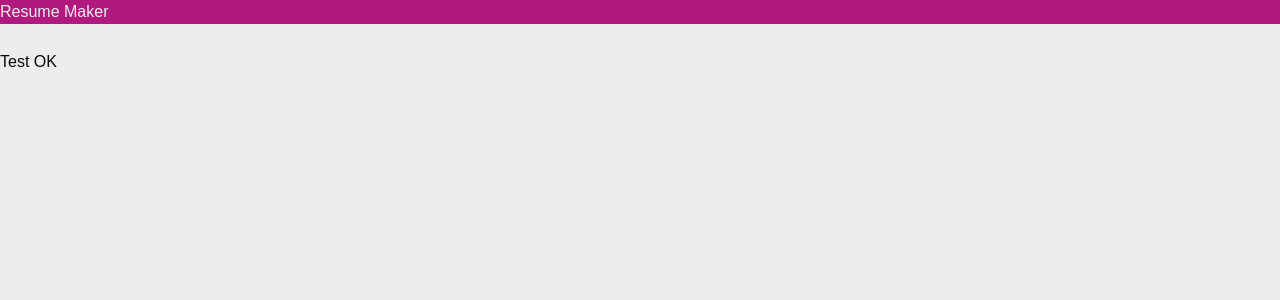
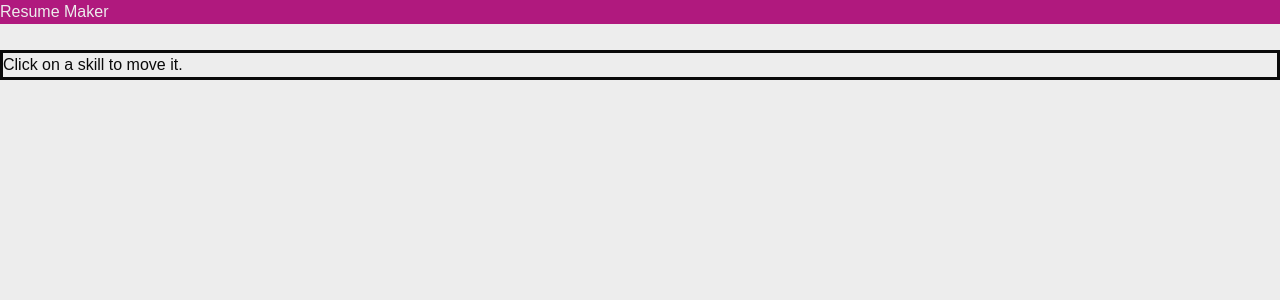
Before and after one commit to The-MEDINA/Resume-builder, a Next.js app in the folder resume-builder/: page /Skills in a window 1280 px wide. Shown: the top 300 px of the page. Built offline with nearby package versions, Linux system fonts and the light colour scheme.

Commit message:
I'm so tired I think i've been sitting here doing nothing for 2 hours
very productive hackathon

```diff
--- a/resume-builder/public/HelperScripts/skillTags.ts
+++ b/resume-builder/public/HelperScripts/skillTags.ts
@@ -7,17 +7,9 @@
 export function GetSavedSkillList(): string[]
 {
   let returnValue: string[] = [];
-  /*let checkForDocument: boolean = true;
-  while(checkForDocument)
-  {
-    if (typeof window !== "undefined")
-    {*/
-        // some if statement that checks if the cookie is the youngest.
-        returnValue = DecodeSkillListCookie();
-        // another if statement to check if the CSH account's saved list is the youngest
-    /*}
-    checkForDocument = false;
-  }*/
+    // some if statement that checks if the cookie is the youngest.
+    returnValue = DecodeSkillListCookie();
+    // another if statement to check if the CSH account's saved list is the youngest
     return returnValue;
     // (I hope and dream this will one day be implemented)
 }
@@ -32,14 +24,20 @@ function DecodeSkillListCookie(): string[]
     {
       if (listOfCookies[i].indexOf("SkillTags") == 0)
       {
-          let intermediate = listOfCookies[i].split("=");
-          cookieToDecode = intermediate[1];
+        let intermediate = listOfCookies[i].split("=");
+        cookieToDecode = intermediate[1];
       }
     }
     for (let i = 0; i < cookieToDecode.length; i++)
     {
       allSkills = cookieToDecode.split("`");
     }
-    console.log(allSkills);
     return allSkills;
 }
+
+// Gets a skill name from its address.
+export function GetSkillFromAddress(address: String): String
+{
+  let skillAddress: String[] = address.split("|");
+  return skillAddress[skillAddress.length-1];
+}
--- a/resume-builder/src/app/Skills/page.tsx
+++ b/resume-builder/src/app/Skills/page.tsx
@@ -1,7 +1,9 @@
 'use client'
 import Script from "next/script";
 import dynamic from "next/dynamic";
-import { GetSavedSkillList } from "../../../public/HelperScripts/skillTags";
+import { GetSavedSkillList, GetSkillFromAddress } from "../../../public/HelperScripts/skillTags";
+let skillList: Skill[] = ArrayToSkillType(GetSavedSkillList());
+console.log(skillList);
 export default function Skills() {
     return (
       <div>
@@ -9,19 +11,48 @@ export default function Skills() {
           <a>Resume Maker</a>
       </div>
     <div className="content">
-        <div>{Test()}</div>
+        <div id="messagebox">{Message("")}</div>
+        {DisplaySkills()}
       </div>
     </div>
     );
   }
 
 /// Functions
-function Test(): String
+// Display something on the top messagebox. If the message is empty, display a default message.
+function Message(theMessage: String): String
 {
-  GetSavedSkillList();
-  return "Test OK";
+  if (theMessage == "")
+  {
+    return "Click on a skill to move it."
+  }
+  else return theMessage;
 }
 
+// Puts the skills on the webpage.
+function DisplaySkills()
+{
+  let parent = (<div id="skillsList"></div>);
+  return(parent);
+}
+
+// Converts a list of strings to a list of Skill types.
+function ArrayToSkillType(array: String[]): Skill[]
+{
+  let stringToSkills: Skill[] = [];
+  for (let i = 0; i < array.length; i++)
+  {
+    const newSkill: Skill = {name:(GetSkillFromAddress(array[i])), address:(array[i])};
+    stringToSkills.push(newSkill);
+  }
+  return stringToSkills;
+}
+
+// Skill object type.
+export type Skill = {
+  name: String;
+  address: String;
+}
 /// So... ImageHandler won't play nice with this file for whatever reason. Somehow it manages to break everything.
 // I keep getting an error "saying server relative imports are not implemented yet", so it seems like it's not my fault this time.
 // (Shocking)
--- a/resume-builder/src/app/globals.css
+++ b/resume-builder/src/app/globals.css
@@ -108,3 +108,6 @@ body {
 .skillSideColumn {
   padding: 100;
 }
+#messagebox{
+  border: solid;
+}
```
